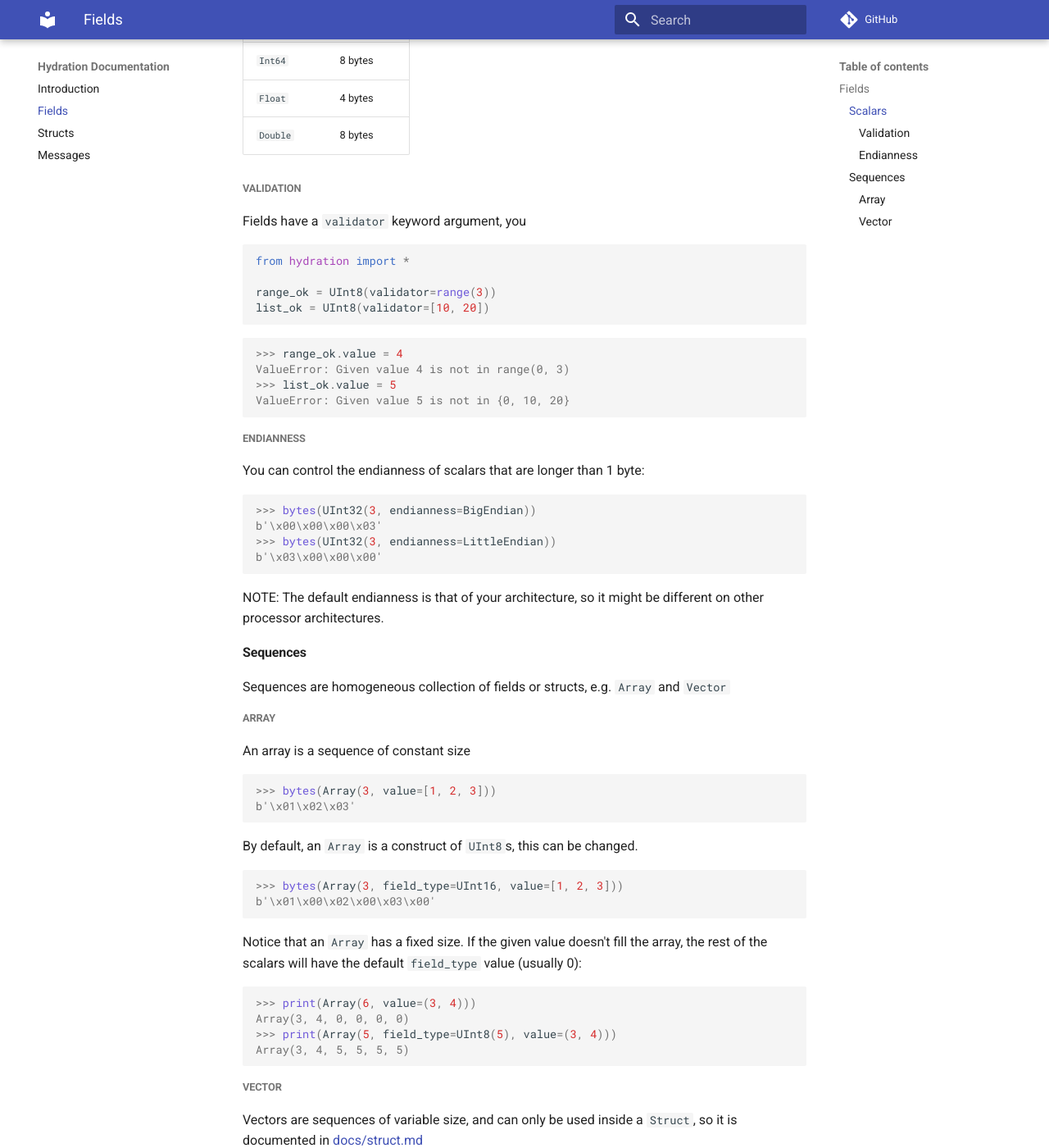
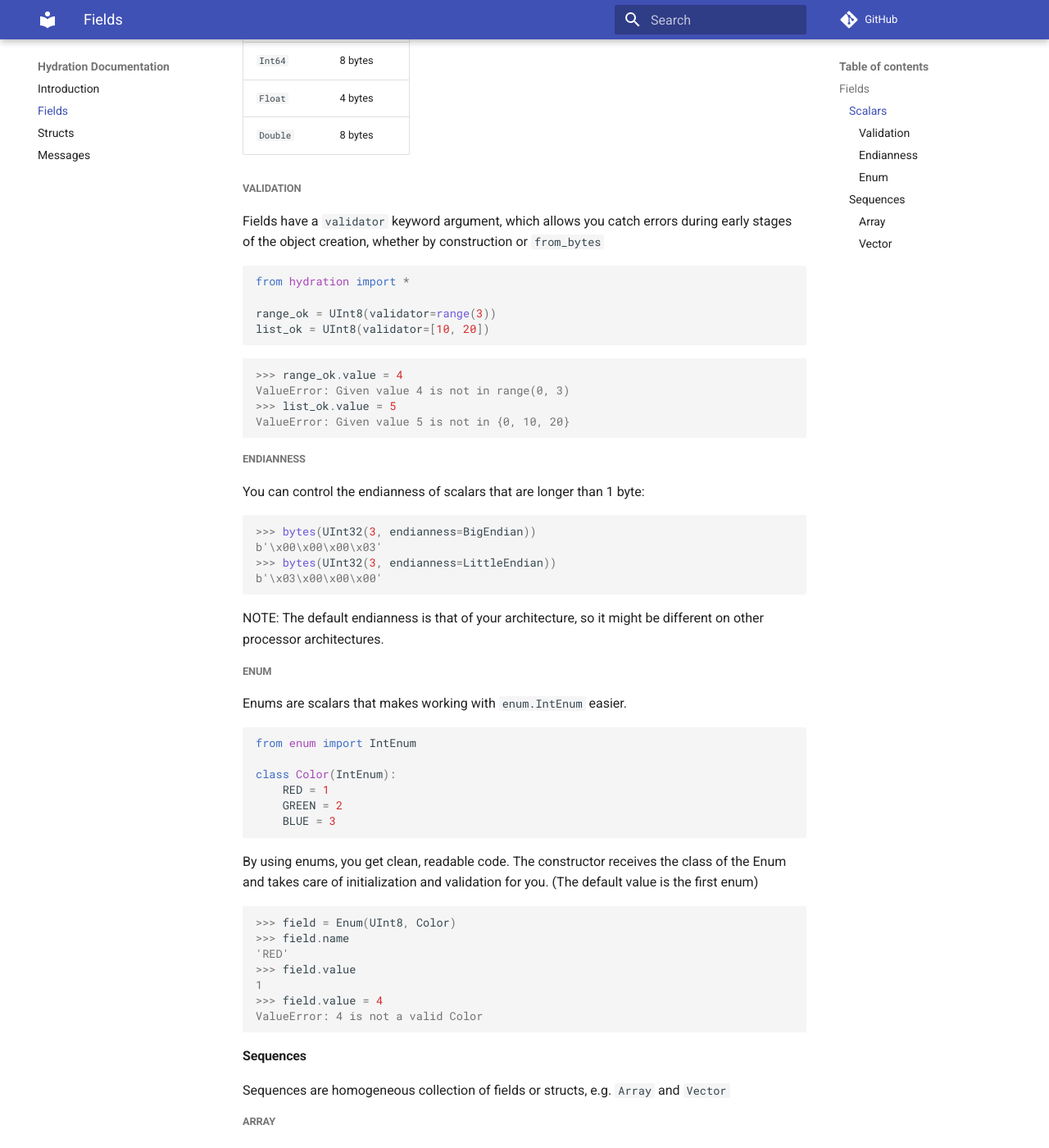
Before and after one commit to shustinm/hydration, an MkDocs documentation site: the page built from docs/fields.md, in a window 1280 px wide and 1400 px high, scrolled down 814 px. Shown: the whole window at 82% size. Built offline with MkDocs 1.6.1 and Material for MkDocs 9.7.7, drawn with Linux system fonts in a browser that asks for light colours; comment, search, counter and statistics services are not loaded; some of the changed text lies outside the part shown.

Commit message:
Fixed message containment check, improved Enum behavior and API

````diff
--- a/docs/fields.md
+++ b/docs/fields.md
@@ -27,7 +27,8 @@ Scalars are simple fields that represent low-level primitive data types:
 | `Double`     | 8 bytes  |
 
 ##### Validation
-Fields have a `validator` keyword argument, you
+Fields have a `validator` keyword argument, which allows you catch errors during early
+stages of the object creation, whether by construction or `from_bytes`
 ```python
 from hydration import *
 
@@ -52,11 +53,34 @@ b'\x03\x00\x00\x00'
 ```
 NOTE: The default endianness is that of your architecture, so it might be different on other processor architectures.
 
+
+##### Enum
+Enums are scalars that makes working with `enum.IntEnum` easier.
+```python
+from enum import IntEnum
+
+class Color(IntEnum):
+    RED = 1
+    GREEN = 2
+    BLUE = 3
+```
+By using enums, you get clean, readable code. The constructor receives the class of the Enum
+and takes care of initialization and validation for you. (The default value is the first enum)
+```pycon
+>>> field = Enum(UInt8, Color)
+>>> field.name
+'RED'
+>>> field.value
+1
+>>> field.value = 4
+ValueError: 4 is not a valid Color
+```
+
 #### Sequences
 Sequences are homogeneous collection of fields or structs, e.g. `Array` and `Vector`
 
 ##### Array
-An array is a sequence of constant size
+Arrays are sequences of constant size
 ```pycon
 >>> bytes(Array(3, value=[1, 2, 3]))
 b'\x01\x02\x03'
--- a/setup.py
+++ b/setup.py
@@ -8,7 +8,7 @@ with open(Path('docs') / 'README.md', 'r') as fh:
 
 setuptools.setup(
     name='hydration',
-    version='3.1.2',
+    version='3.2.0',
     description='A module used to define python objects that can be converted to (and from) bytes.',
     long_description=long_description,
     long_description_content_type='text/markdown',
````
Also changed, not shown: docs/structs.md (+1 -1 lines), 7 other files.
